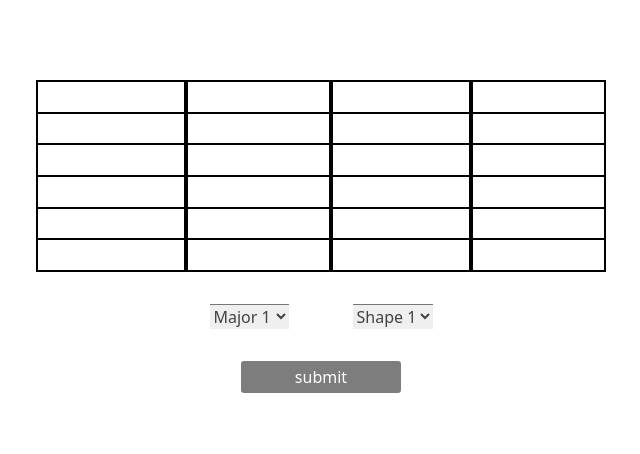
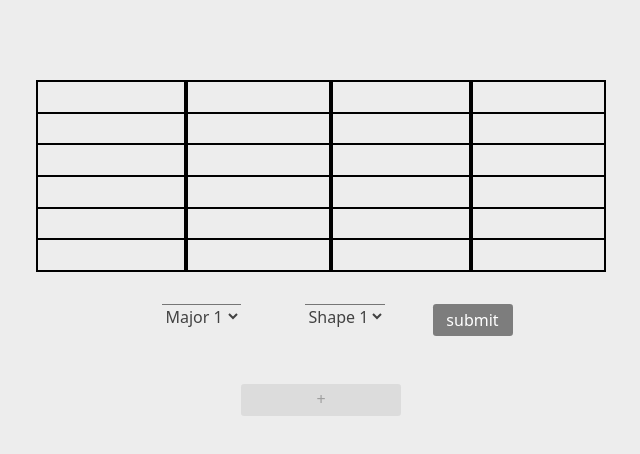
Before and after one commit to nvduran/guitar-theory-site, a React (Create React App) app: page / in a window 1280 px wide. Shown: the top 454 px of the page, without its empty margins (319-959 px from the left). Built offline with nearby package versions, Linux system fonts and the light colour scheme.

Commit message:
adding fretboards

```diff
--- a/src/App.js
+++ b/src/App.js
@@ -1,12 +1,13 @@
 import logo from "./logo.svg";
 import "./App.css";
 import "bootstrap/dist/css/bootstrap.min.css";
-import FretboardView from "./components/FretboardView";
+import PentatonicPage from "./components/PentatonicPage";
 
 function App() {
   return (
     <div className="App">
-      <FretboardView />
+      <PentatonicPage />
+      <div></div>
     </div>
   );
 }
--- a/src/components/FretboardView/index.js
+++ b/src/components/FretboardView/index.js
@@ -464,7 +464,7 @@ export default function FretboardView() {
   };
 
   return (
-    <div>
+    <div className="big-container">
       <div className="fretboard-container">
         <div className="fret fret1">
           <div className={`string ${chordState.he1}`}></div>
@@ -520,7 +520,6 @@ export default function FretboardView() {
             <option value="p5">Shape 5</option>
           </select>
         </div>
-      </div>
         <div className="submit-div">
           <div
             className="submit-button"
@@ -530,5 +529,6 @@ export default function FretboardView() {
           </div>
         </div>
       </div>
+    </div>
   );
 }
--- /dev/null
+++ b/src/components/PentatonicPage/index.js
@@ -0,0 +1,29 @@
+import React from "react";
+import FretboardView from "../FretboardView";
+import "../../styles/PentatonicPage.css";
+
+export default function PentatonicPage() {
+  const [fretboardCount, setFretboardCount] = React.useState(1);
+
+  //handle adding a fretboard
+  const handleAddFretboard = () => {
+    console.log("Add fretboard");
+    //add one to fretboardCount
+    setFretboardCount(fretboardCount + 1);
+    console.log("fretboardCount: " + fretboardCount);
+  };
+
+  // return one FretboardView component for each fretboardCount
+  return (
+    <div>
+      {Array.from(Array(fretboardCount).keys()).map((i) => (
+        <div key={i}>
+          <FretboardView key={i} />
+          <button className="add-fretboard-button" onClick={handleAddFretboard}>
+            +
+          </button>
+        </div>
+      ))}
+    </div>
+  );
+}
--- a/src/styles/FretboardView.css
+++ b/src/styles/FretboardView.css
@@ -1,3 +1,7 @@
+body {
+  background-color: #ededed;
+}
+
 .active-note {
   background-color: #e8e829;
 }
@@ -23,7 +27,7 @@
   display: flex;
   flex-direction: row;
   justify-content: center;
-  margin-top: 2rem;
+  margin-left: 1rem;
 }
 
 .submit-button {
@@ -31,7 +35,7 @@
   background-color: #7d7d7d;
   color: white;
   justify-content: center;
-  width: 10rem;
+  width: 5rem;
   height: 2rem;
   border-radius: 0.2rem;
   line-height: 2rem;
@@ -96,6 +100,7 @@
 }
 
 .key-choice-dropdown-div select {
+  background-color: #ededed;
   color: #424242;
   border-radius: 0%;
   border-bottom: 0px solid #424242;
@@ -107,6 +112,7 @@
 }
 
 .shape-choice-dropdown-div select {
+  background-color: #ededed;
   color: #424242;
   border-radius: 0%;
   border-bottom: 0px solid #424242;
--- a/src/styles/FretboardView.scss
+++ b/src/styles/FretboardView.scss
@@ -1,3 +1,7 @@
+body {
+    background-color: #ededed;
+}
+
 .active-note {
     background-color: #e8e829;
 }
@@ -23,7 +27,7 @@
     display: flex;
     flex-direction: row;
     justify-content: center;
-    margin-top: 2rem;
+    margin-left: 1rem;
 }
 
 .submit-button{
@@ -31,7 +35,7 @@
     background-color: #7d7d7d;
     color: white;
     justify-content: center;
-    width: 10rem;
+    width: 5rem;
     height: 2rem;
     border-radius: 0.2rem;
     line-height: 2rem;
@@ -96,6 +100,7 @@
 }
 
 .key-choice-dropdown-div select {
+  background-color: #ededed;
   color: #424242;
   border-radius: 0%;
   border-bottom: 0px solid #424242;
@@ -107,6 +112,7 @@
 }
 
 .shape-choice-dropdown-div select {
+  background-color: #ededed;
   color: #424242;
   border-radius: 0%;
   border-bottom: 0px solid #424242;
--- /dev/null
+++ b/src/styles/PentatonicPage.css
@@ -0,0 +1,12 @@
+.add-fretboard-button {
+  cursor: pointer;
+  background-color: #dcdcdc;
+  color: rgb(158, 158, 158);
+  justify-content: center;
+  width: 10rem;
+  height: 2rem;
+  border-radius: 0.2rem;
+  border: 0px;
+  margin-top: 3rem;
+  padding-bottom: 4px;
+}/*# sourceMappingURL=PentatonicPage.css.map */
--- /dev/null
+++ b/src/styles/PentatonicPage.scss
@@ -0,0 +1,12 @@
+.add-fretboard-button{
+    cursor: pointer;
+    background-color: #dcdcdc;
+    color: rgb(158, 158, 158);
+    justify-content: center;
+    width: 10rem;
+    height: 2rem;
+    border-radius: 0.2rem;
+    border: 0px;
+    margin-top: 3rem;
+    padding-bottom: 4px;
+}
```
Also changed, not shown: 2 other files (tests, documents, lock files or other folders). Lines whose indentation alone changed are shown as unchanged.
